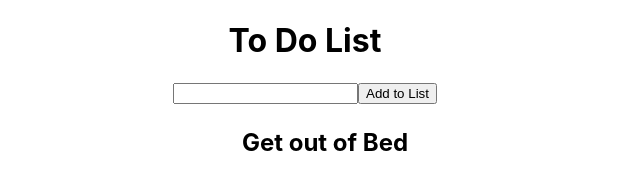
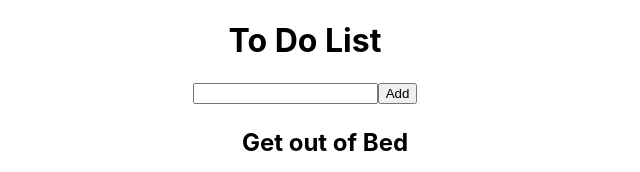
Before and after one commit to jeanette613/Todo-List, a React (Create React App) app: page / in a window 1280 px wide. Shown: the top 172 px of the page, without its empty margins (335-975 px from the left). Built offline with nearby package versions, Linux system fonts and the light colour scheme.

Commit message:
files updated

```diff
--- a/src/components/ListButton.js
+++ b/src/components/ListButton.js
@@ -1,3 +1,3 @@
-export default function PendingList(props) {
-    return <h1>Pending List</h1>
-};
+// export default function PendingList(props) {
+//     return <h1>Pending List</h1>
+// };
--- a/src/components/ToDoInput.js
+++ b/src/components/ToDoInput.js
@@ -1,12 +1,23 @@
 //input form for new task
+import { useState } from "react";
 
-export default function ToDoInput(props) {
+export default ({ handleAdd }) => {
+    const [item, setItem] = useState('');
+    //https://code-paper.com/javascript/examples-target-value-in-react
+    const holdItem = (e) => {
+        setItem(e.target.item)
+    };
+    const resetForm = (e) => {
+        //https://developer.mozilla.org/en-US/docs/Web/API/Event/preventDefault
+        e.preventDefault();
+        handleAdd(item);
+        setItem("");
+    };
     return (
-        <div>
-            <form>
-                <input type="task" />
-                <input type="submit" value="Add to List" />
-            </form>
-        </div>
+        <form onSubmit={resetForm}>
+            <input type="text" value={item} onChange={holdItem} />
+            <input type="submit" value="Add" />
+
+        </form>
     );
 };
--- a/src/data.js
+++ b/src/data.js
@@ -19,4 +19,4 @@ const toDoData = [
 
 ];
 
-export default toDoData
+export default toDoData;
```
Also changed, not shown: src/App.js (+6 -2 lines), src/components/CompletedList.js (renamed from src/components/ButtonFunc.js).
